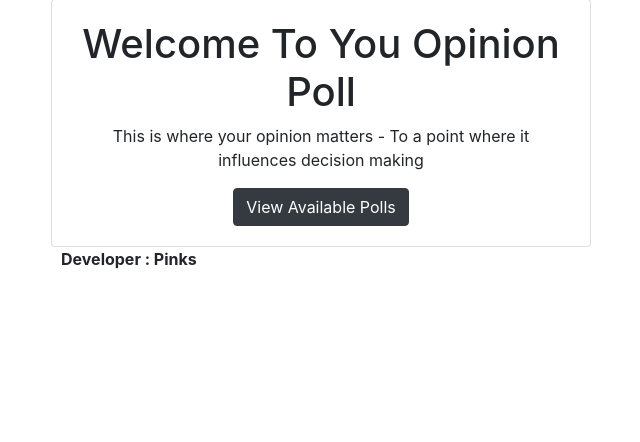
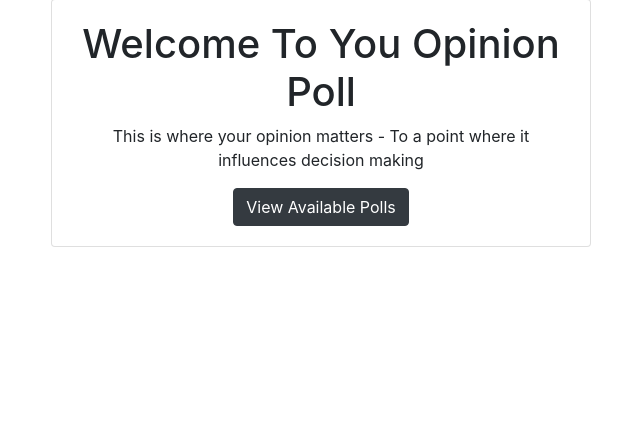
Before and after one commit to Pinky-alt-spec/Pollster, a Django app: page / in a window 1280 px wide. Shown: the part 81-523 px from the top of the page, without its empty margins (319-959 px from the left). Run offline with Django 3.2, Linux system fonts and the light colour scheme; some libraries are stand-ins or nearby versions.

Commit message:
Update index.html

```diff
--- a/templates/pages/index.html
+++ b/templates/pages/index.html
@@ -9,8 +9,4 @@
         View Available Polls</a>
   </div>
   </div>
-
-<div style="margin-botton: 10px; margin-left: 10px">
-  <p><strong>Developer : Pinks</strong></p>
-</div>
 {% endblock %}
```
